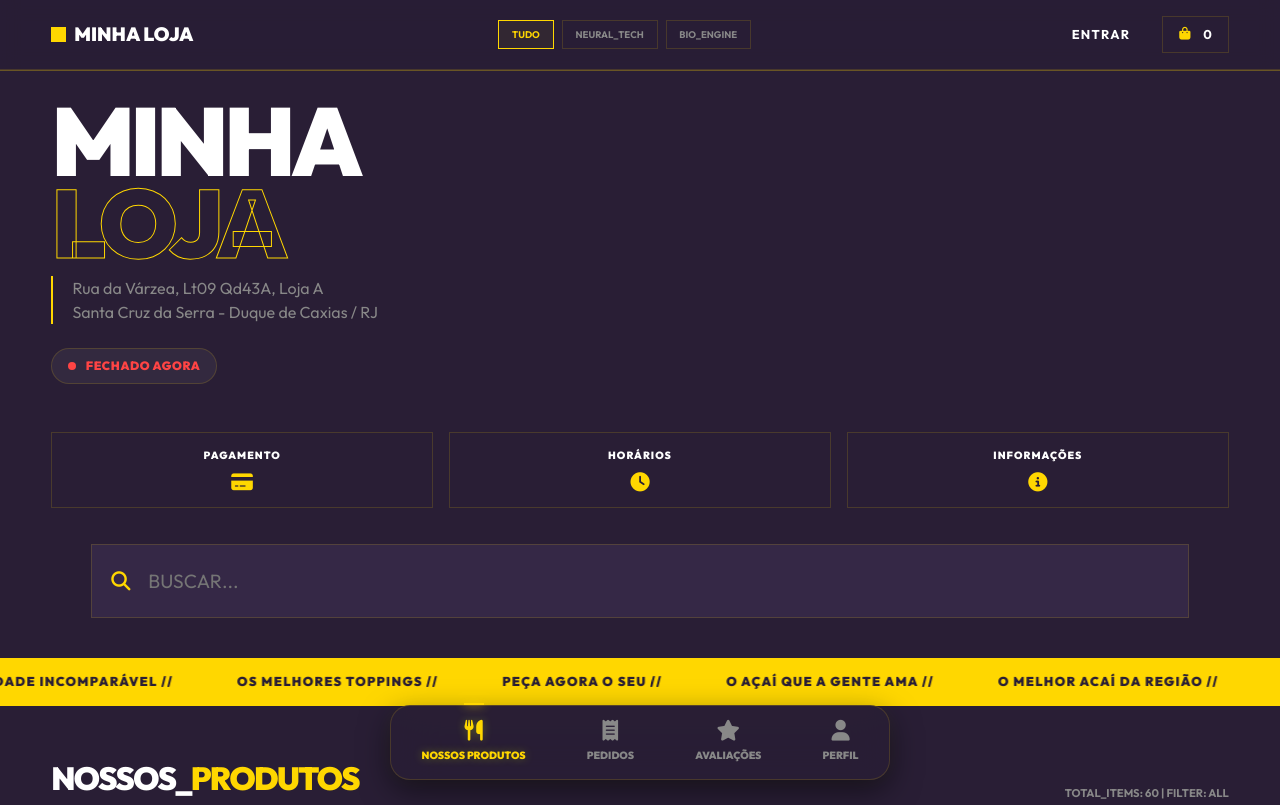
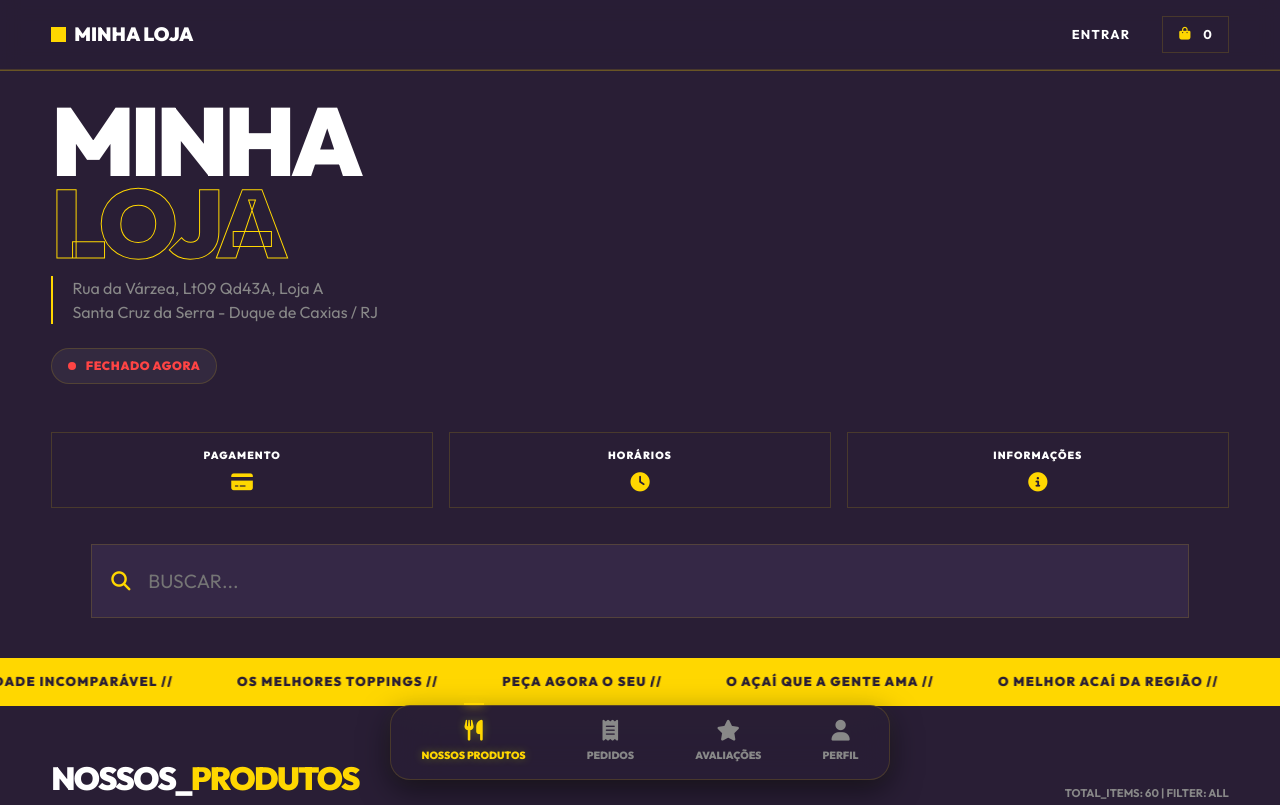
Before and after one commit to cviolla/minha_loja, a website: page index.html in a window 1280 px wide. Shown: the top 805 px of the page. Drawn offline with Linux system fonts and the light colour scheme.

Commit message:
Initial commit of Catalyst project

```diff
--- a/index.html
+++ b/index.html
@@ -30,11 +30,7 @@
     <nav>
         <div class="logo">MINHA LOJA</div>
 
-        <!-- Category Filters (Dynamic) -->
-        <div class="category-filters" id="category-filters">
-            <div class="category-tab active" data-filter="all">Tudo</div>
-            <!-- Populated via JS -->
-        </div>
+
 
         <div class="nav-links">
             <a href="#" class="nav-link" onclick="openModal('login-modal')">Entrar</a>
--- a/script.js
+++ b/script.js
@@ -26,36 +26,7 @@ let currentQty = 1;
 /**
  * Initialize Category Tabs
  */
-function initCategories() {
-    const filterContainer = document.getElementById('category-filters');
-    const categories = [...new Set(products.map(p => p.category))];
 
-    categories.forEach(cat => {
-        const tab = document.createElement('div');
-        tab.className = 'category-tab';
-        tab.innerText = cat;
-        tab.setAttribute('data-filter', cat);
-        tab.addEventListener('click', () => {
-            // Update active state
-            document.querySelectorAll('.category-tab').forEach(t => t.classList.remove('active'));
-            tab.classList.add('active');
-
-            // Filter products
-            currentFilter = cat;
-            renderProducts();
-        });
-        filterContainer.appendChild(tab);
-    });
-
-    // Special listener for "All/Tudo"
-    const allTab = filterContainer.querySelector('[data-filter="all"]');
-    allTab.addEventListener('click', () => {
-        document.querySelectorAll('.category-tab').forEach(t => t.classList.remove('active'));
-        allTab.classList.add('active');
-        currentFilter = 'all';
-        renderProducts();
-    });
-}
 
 /**
  * Render products to grid
@@ -334,7 +305,7 @@ function setupBottomBar() {
 
 // Initialize on load
 document.addEventListener('DOMContentLoaded', () => {
-    initCategories();
+    // Categories removed by user request
     renderProducts();
     setupSearch();
     setupBottomBar();
```
